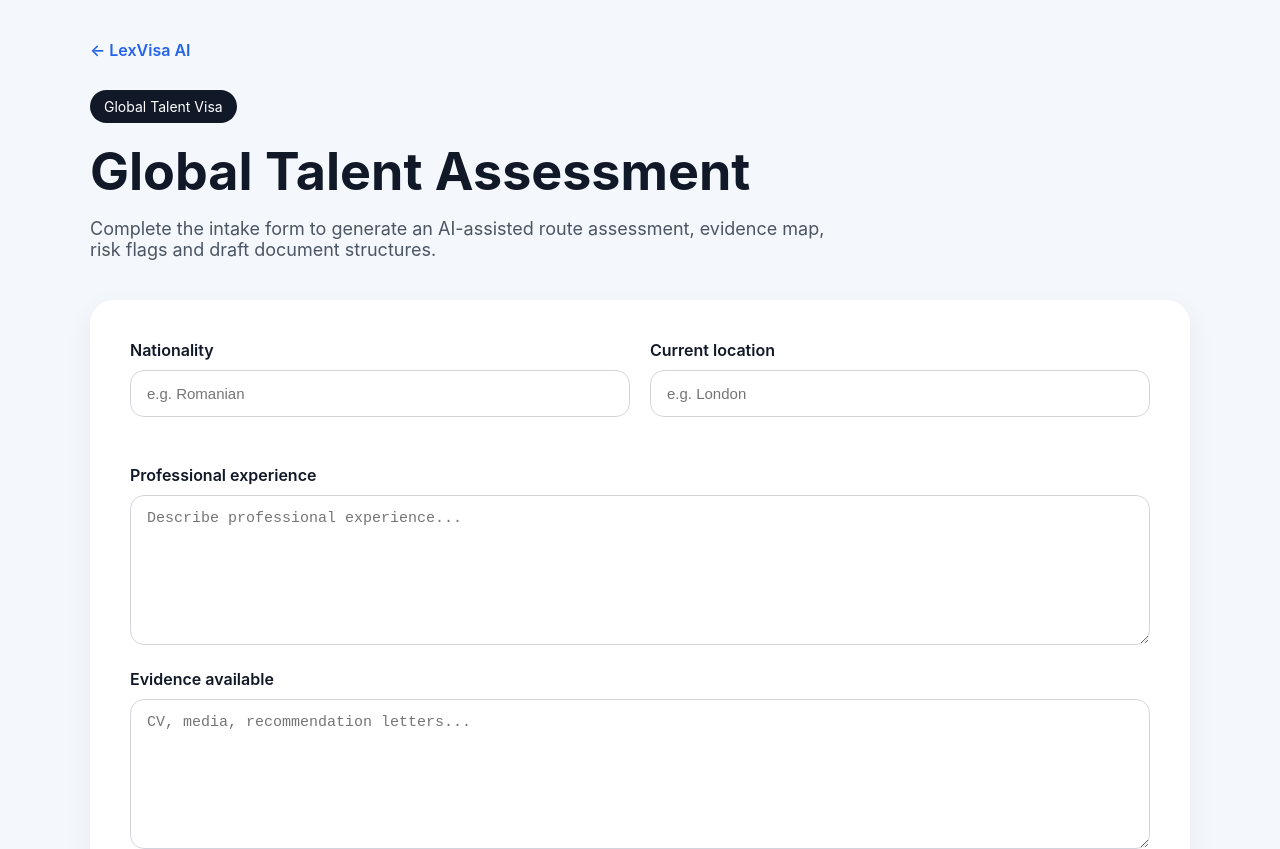
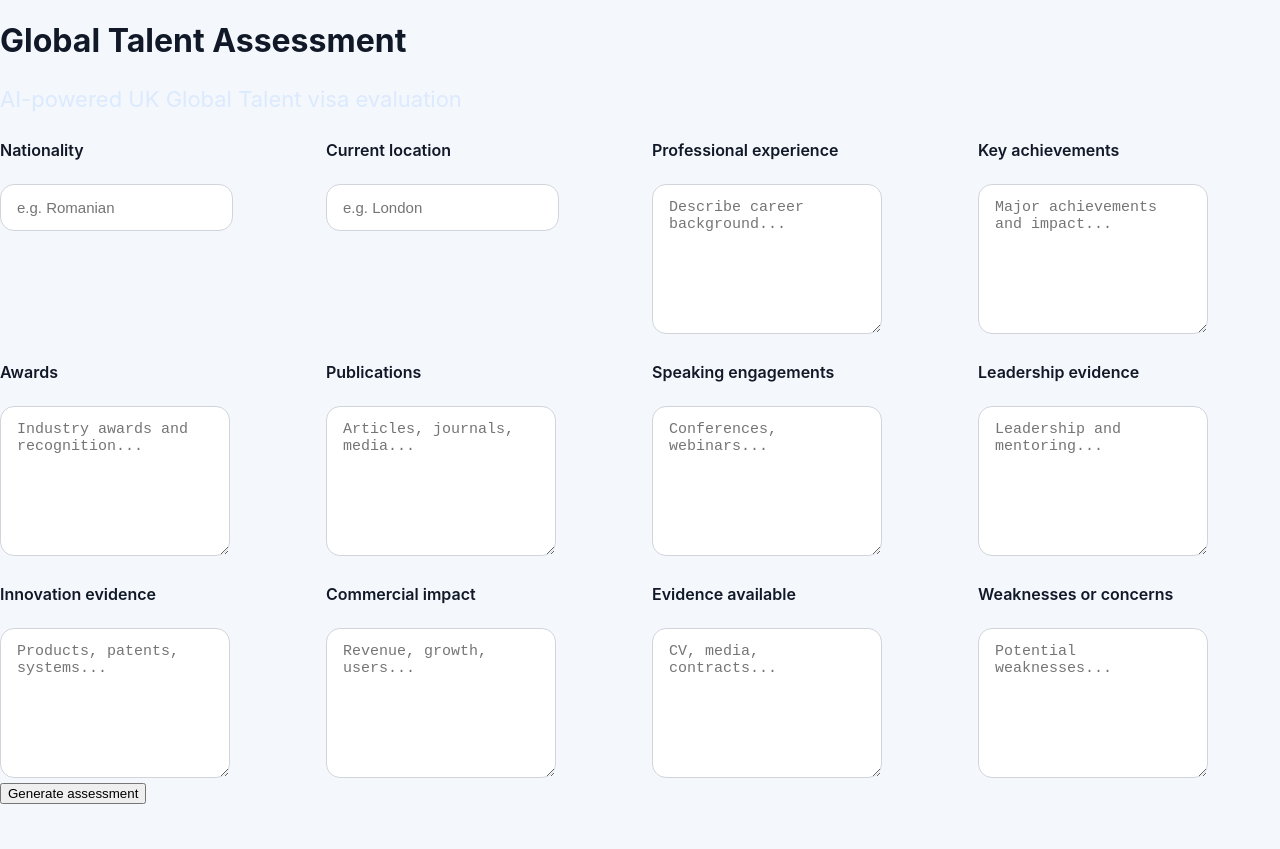
Before and after one commit to imona-si/lexvisa-ai, a Next.js app: page /assessment in a window 1280 px wide. Shown: the top 849 px of the page. After the commit the page ends 804 px from the top, so only its background shows below. Built offline with nearby package versions, Linux system fonts and the light colour scheme.

Commit message:
Update assessment.js

```diff
--- a/pages/assessment.js
+++ b/pages/assessment.js
@@ -1,154 +1,76 @@
-import { useState } from "react";
+export default function Assessment() {
+  return (
+    <main className="container">
+      <h1>Global Talent Assessment</h1>
+      <p className="subtitle">
+        AI-powered UK Global Talent visa evaluation
+      </p>
 
-export default function Assessment() {
-  const [nationality, setNationality] = useState("");
-  const [location, setLocation] = useState("");
-  const [experience, setExperience] = useState("");
-  const [evidence, setEvidence] = useState("");
+      <div className="grid">
 
-  const [loading, setLoading] = useState(false);
-  const [result, setResult] = useState("");
-
-  async function generateAssessment() {
-    setLoading(true);
-    setResult("");
-
-    try {
-      const response = await fetch("/api/assess", {
-        method: "POST",
-        headers: {
-          "Content-Type": "application/json",
-        },
-        body: JSON.stringify({
-          nationality,
-          location,
-          experience,
-          evidence,
-        }),
-      });
-
-      const data = await response.json();
-
-      setResult(data.result);
-    } catch (error) {
-      setResult("Something went wrong.");
-    }
-
-    setLoading(false);
-  }
-
-  return (
-    <main className="assessmentPage">
-      <a className="backLink" href="/">
-        ← LexVisa AI
-      </a>
-
-      <section className="assessmentHero">
-        <span className="badgeDark">Global Talent Visa</span>
-
-        <h1>Global Talent Assessment</h1>
-
-        <p>
-          Complete the intake form to generate an AI-assisted route
-          assessment, evidence map, risk flags and draft document structures.
-        </p>
-      </section>
-
-      <div className="assessmentCard">
-        <div className="formGrid">
-          <label>
-            Nationality
-            <input
-              value={nationality}
-              onChange={(e) => setNationality(e.target.value)}
-              placeholder="e.g. Romanian"
-            />
-          </label>
-
-          <label>
-            Current location
-            <input
-              value={location}
-              onChange={(e) => setLocation(e.target.value)}
-              placeholder="e.g. London"
-            />
-          </label>
+        <div>
+          <label>Nationality</label>
+          <input placeholder="e.g. Romanian" />
         </div>
 
-        <label>
-          Professional experience
-          <textarea
-            value={experience}
-            onChange={(e) => setExperience(e.target.value)}
-            placeholder="Describe professional experience..."
-          />
-        </label>
+        <div>
+          <label>Current location</label>
+          <input placeholder="e.g. London" />
+        </div>
 
-        <label>
-          Evidence available
-          <textarea
-            value={evidence}
-            onChange={(e) => setEvidence(e.target.value)}
-            placeholder="CV, media, recommendation letters..."
-          />
-        </label>
+        <div>
+          <label>Professional experience</label>
+          <textarea placeholder="Describe career background..." />
+        </div>
 
-        <button
-          className="submitButton"
-          onClick={generateAssessment}
-        >
-          {loading ? "Generating..." : "Generate assessment"}
-        </button>
+        <div>
+          <label>Key achievements</label>
+          <textarea placeholder="Major achievements and impact..." />
+        </div>
 
-        {result && (
-          <div className="resultBox">
-            <h2>Assessment Result</h2>
-
-            <pre>{result}</pre>
-          </div>
-        )}
-      </div>
-    </main>
-  );
-}
-<div className="grid">
         <div>
           <label>Awards</label>
-    <textarea placeholder="Industry awards, recognition..." />
+          <textarea placeholder="Industry awards and recognition..." />
         </div>
 
         <div>
           <label>Publications</label>
-    <textarea placeholder="Articles, media, journals..." />
+          <textarea placeholder="Articles, journals, media..." />
         </div>
 
         <div>
           <label>Speaking engagements</label>
-    <textarea placeholder="Conferences, podcasts, webinars..." />
+          <textarea placeholder="Conferences, webinars..." />
         </div>
 
         <div>
           <label>Leadership evidence</label>
-    <textarea placeholder="Teams led, initiatives, impact..." />
+          <textarea placeholder="Leadership and mentoring..." />
         </div>
 
         <div>
           <label>Innovation evidence</label>
-    <textarea placeholder="Products, patents, AI, systems..." />
+          <textarea placeholder="Products, patents, systems..." />
         </div>
 
         <div>
           <label>Commercial impact</label>
-    <textarea placeholder="Revenue, growth, users, clients..." />
+          <textarea placeholder="Revenue, growth, users..." />
         </div>
 
         <div>
-    <label>Recommendation letters</label>
-    <textarea placeholder="Who can recommend you?" />
+          <label>Evidence available</label>
+          <textarea placeholder="CV, media, contracts..." />
         </div>
 
         <div>
           <label>Weaknesses or concerns</label>
-    <textarea placeholder="Gaps in evidence..." />
+          <textarea placeholder="Potential weaknesses..." />
         </div>
+
       </div>
+
+      <button>Generate assessment</button>
+    </main>
+  );
+}
```
Lines whose indentation alone changed are shown as unchanged.
